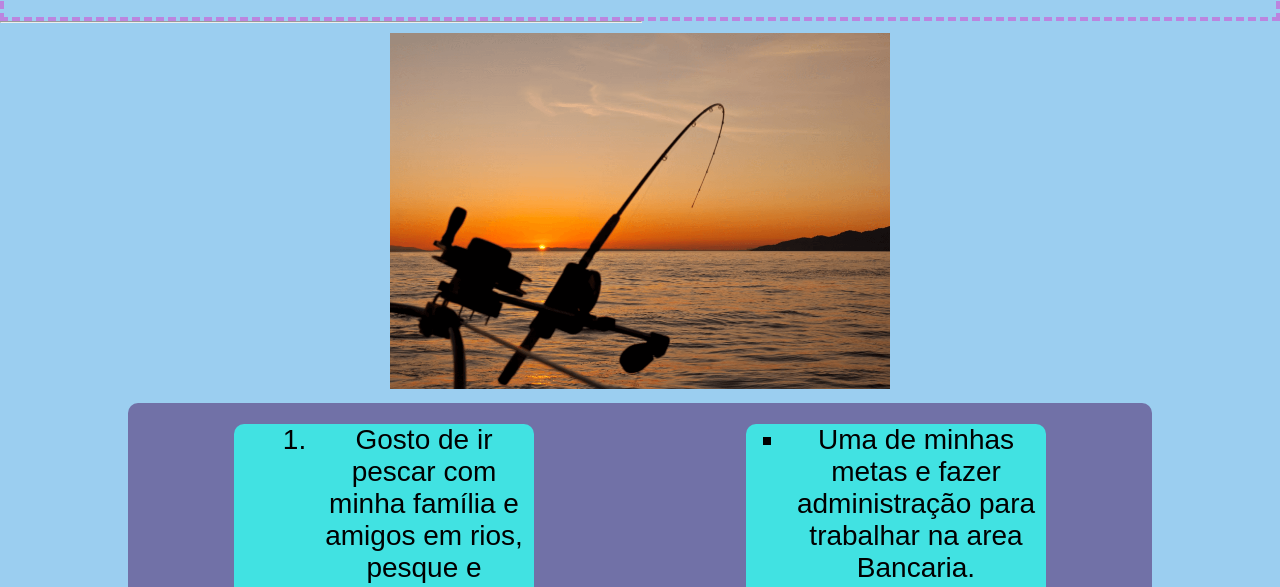
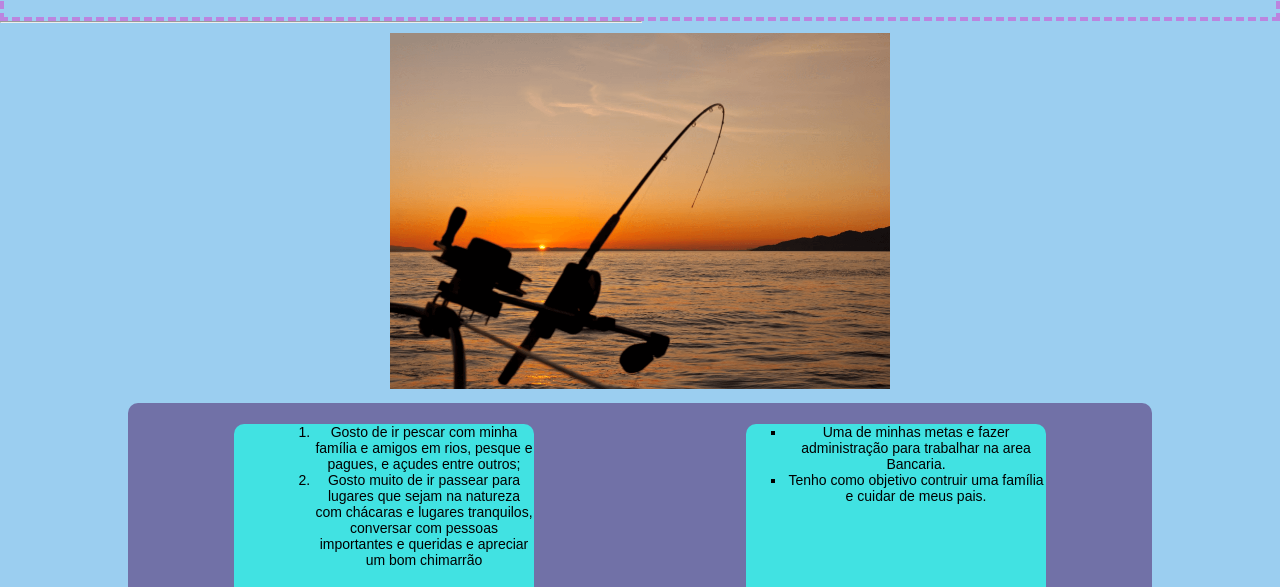
Before and after one commit to Emanuele05Lima/Primeirapagina, a plain HTML site: page index.html in a window 1280 px wide. Shown: the part 177-764 px from the top of the page. Drawn offline with Linux system fonts and the light colour scheme.

Commit message:
Update style.css

```diff
--- a/style.css
+++ b/style.css
@@ -60,11 +60,11 @@
   }
 
   ul{
-      font-size: 28px;
+      font-size: 14px;
       color: black;
   }
   ol{
-      font-size: 28px;
+      font-size: 14px;
       color: black;
 
   }
```
